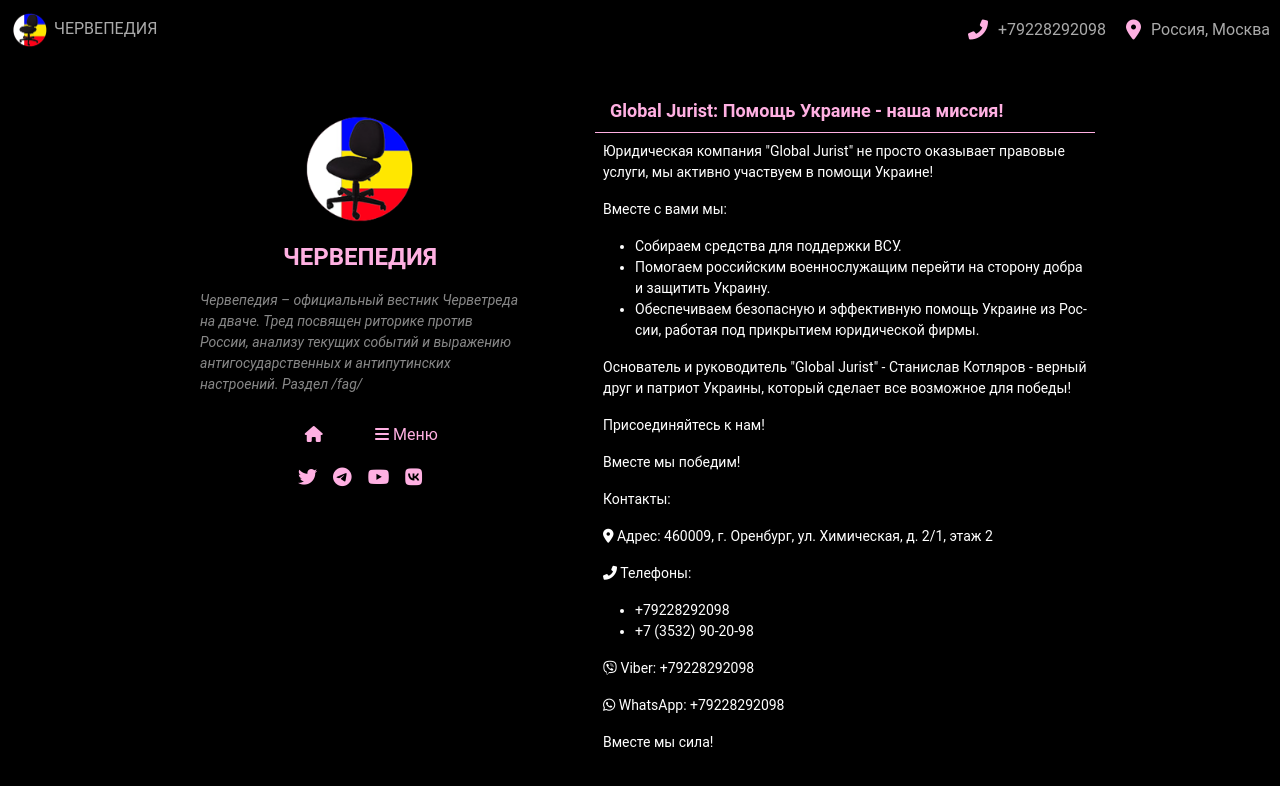
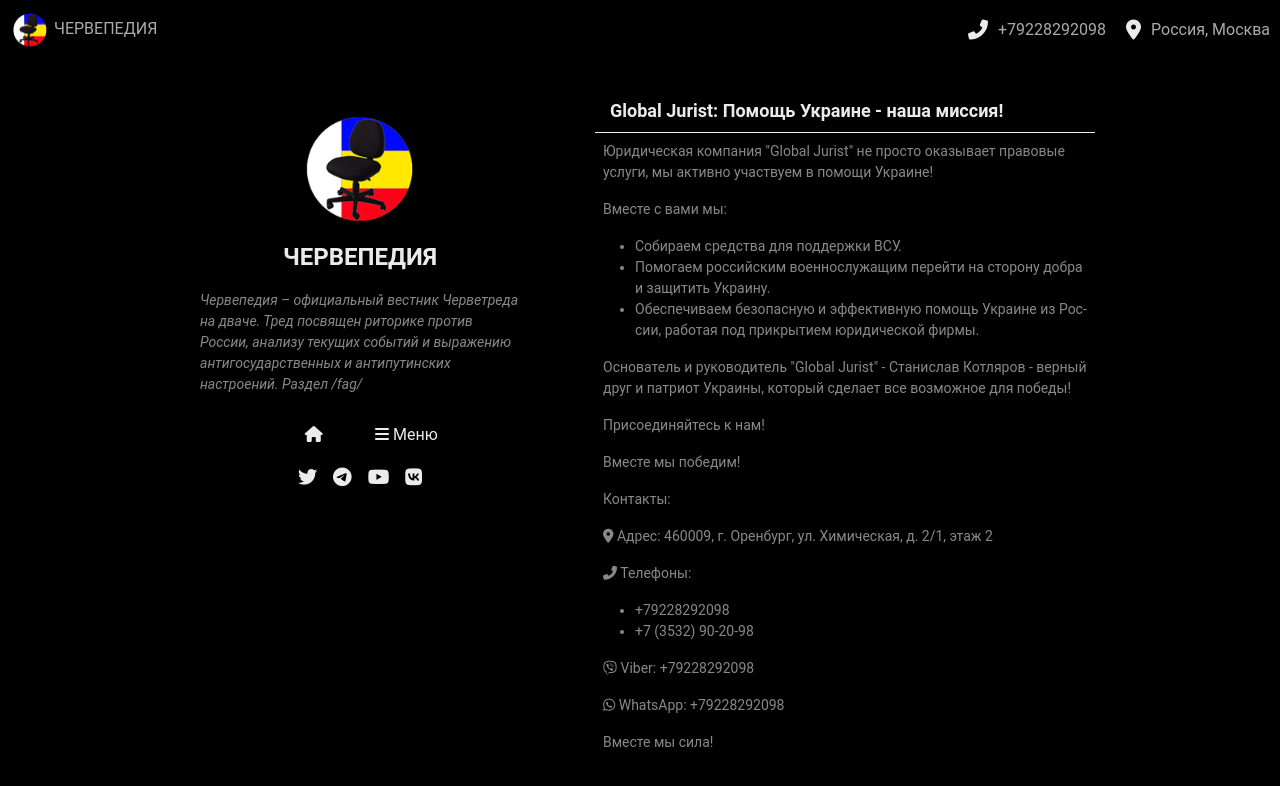
Before and after one commit to chervepedia/chervepedia.github.io, a Jekyll site: the page built from contact.md, in a window 1280 px wide. Shown: the top 786 px of the page. Built offline with Jekyll 4.4.1, drawn with Linux system fonts in a browser that asks for light colours; comment, search, counter and statistics services are not loaded.

Commit message:
Update style.css

```diff
--- a/assets/css/style.css
+++ b/assets/css/style.css
@@ -1,5 +1,5 @@
 :root {
-    --main-color: #ffb0e2; /* Светло-розовый цвет */
+    --main-color: #EBEBEB; /* Светло-розовый цвет */
     --main-color-rgb: 255, 105, 180;
     --main-color-dark: #e699c7; /* Более темный розовый цвет */
 }
@@ -94,7 +94,7 @@
 .social-icons a {
     flex: 1; /* Иконки занимают равное пространство */
     text-align: center; /* Центрирование иконок внутри ссылок */
-    color: #222; /* Цвет иконок */
+    color: #EBEBEB; /* Цвет иконок */
     transition: color 0.3s;
 }
 
@@ -184,7 +184,7 @@
 }
 
 .page-number.current {
-    color: #fff;
+    color: #EBEBEB;
 }
 
 /* Стили для контента */
@@ -273,7 +273,7 @@
 .post-content {
     padding: 8px;
     font-size: 14px;
-    color: #fff;
+    color: #888;
     text-align: left;
     word-break: break-word;
     overflow-wrap: break-word;
@@ -456,7 +456,7 @@
     position: absolute;
     top: 100%;
     left: 0;
-    background-color: #222;
+    background-color: #888;
     width: auto; /* Автоматическая ширина подменю под содержимое */
     min-width: 150px; /* Минимальная ширина, чтобы избежать слишком узкого подменю */
     box-shadow: 0 4px 8px rgba(0, 0, 0, 0.3); /* Тень для подменю */
@@ -496,7 +496,7 @@
 }
 
 .sub-menu a:hover {
-    background-color: #222;
+    background-color: #888;
     color: var(--main-color-dark);
 }
 
@@ -504,7 +504,7 @@
 .separator {
     width: 100%;
     height: 1px; /* Толщина линии */
-    background-color: #ffb0e2; /* Цвет линии */
+    background-color: #EBEBEB; /* Цвет линии */
     margin: 0; /* Убираем отступы */
 }
 
@@ -521,7 +521,7 @@
     justify-content: center;  /* Центрирование контента внутри ссылки по горизонтали */
     align-items: center;
     font-size: 1.2rem;
-    color: #ffb0e2;
+    color: #EBEBEB;
     text-decoration: none;
     transition: color 0.3s;
 }
```
